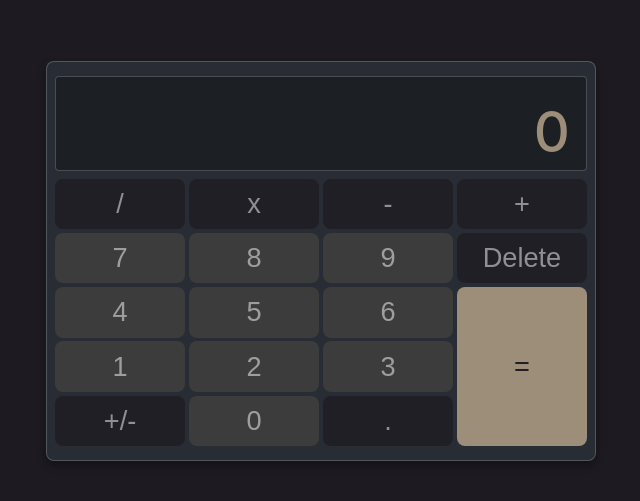
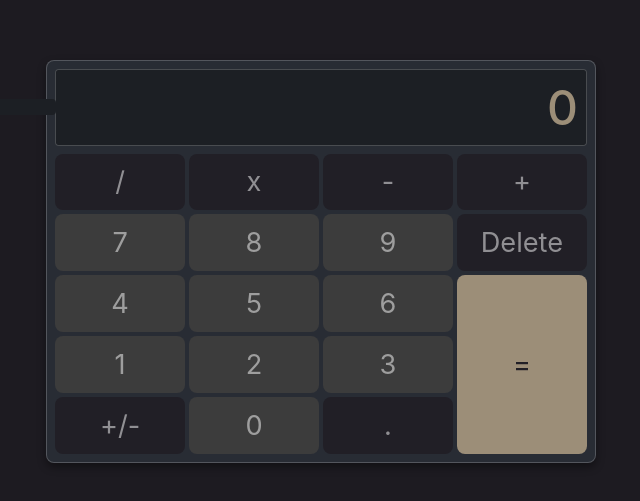
Before and after one commit to IaconoG/4-javascript-calculator, a React (Create React App) app: page / in a window 1280 px wide. Shown: the part 139-640 px from the top of the page, without its empty margins (319-959 px from the left). Built offline with nearby package versions, Linux system fonts and the light colour scheme.

Commit message:
fin estilos

```diff
--- a/src/App.css
+++ b/src/App.css
@@ -14,6 +14,7 @@
   box-sizing: border-box;
   margin: 0;
   padding: 0;
+  font-family: -apple-system, BlinkMacSystemFont, 'Segoe UI', 'Roboto', 'Oxygen', 'Ubuntu', 'Cantarell', 'Fira Sans', 'Droid Sans', 'Helvetica Neue', sans-serif;
 }
 button {
   border: none;
@@ -21,15 +22,14 @@ button {
   color: var(--clr-white-medium);
   user-select: none;
 }
-input[type="text"] {
-  all: initial;
-  font-family: -apple-system, BlinkMacSystemFont, 'Segoe UI', 'Roboto', 'Oxygen', 'Ubuntu', 'Cantarell', 'Fira Sans', 'Droid Sans', 'Helvetica Neue', sans-serif;
-  text-align: end;
-  padding-inline: 1rem;
-  font-weight: 500;
-  display: block;
+input {
+  background-color: var(--clr-black-darker);
+  border: none;
+  color: var(--crl-primary-color);
+  line-height: 100%;
+  min-width: 100%;
+  border-radius: 0.25rem;
 }
-
 .app {
   width: 100vw;
   height: 100vh;
@@ -44,7 +44,7 @@ input[type="text"] {
   width: 550px;
   max-width: 550px;
   min-height: 400px;
-  height: 400px;
+  height: auto;
   max-height: 80vh;
   padding: 0.5rem;
   display: flex;
@@ -58,31 +58,29 @@ input[type="text"] {
 }
 .display {
   width: 100%;
+  min-height: 4rem;
+  display: flex;
+  align-items: center;
+  justify-content: flex-end;
   height: auto;
-  display: flex;
-  flex-direction: column;
   background-color: var(--clr-black-darker);
   border-radius: 0.25rem;
-  border: 1px solid var(--clr-white-disabled);
-  padding-block: 0.25rem;
-}
-.display .operation {
-  font-size: 1rem;
-  letter-spacing: 0.1rem;
-  color: var(--clr-white-medium);
-  padding-top: 0.3rem;
+  border: 1px solid var(--clr-white-disabled);;
 }
 .display .result {
-  font-size: 3.5rem;
-  color: var(--crl-primary-color);
-  margin-top: -0.5rem;
-  white-space: nowrap;
+  width: 100%;
   overflow: hidden;
-  text-overflow: ellipsis;
+  text-align: end;
+  font-size: 3rem;
+  font-weight: 500;
+  padding: 0.5rem;
+  transition: font-size 0.3s ease-in-out,
+              height 0.3s ease-in-out;
 }
 .btns-container {
   width: 100%;
-  height: 70%;
+  min-height: 3rem;
+  height: 300px;
   display: grid;
   grid-template-columns: repeat(4, 1fr);
   grid-template-rows: auto;
@@ -93,10 +91,9 @@ input[type="text"] {
   font-size: 1.7rem;
   cursor: pointer;
   transition: all 0.1s ease-in-out;
+  border: 1px solid transparent;
 }
-.btn:active {
-  transform: scale(0.95);
-}
+
 .btn.numbers {
   background-color: var(--clr-grey-surface);
 }
@@ -104,7 +101,13 @@ input[type="text"] {
   background-color: var(--clr-dark-surface);
 }
 .btn.equals {
-  grid-row: span 3; /* El botón "igual" ocupa 2 filas */
+  grid-row: span 3; /* El botón "igual" ocupa 3 filas */
   background-color: var(--crl-primary-color);
   color: var(--clr-dark-surface);
 }
+.btn:active {
+  transform: scale(0.95);
+}
+.btn:hover {
+  border: 1px solid var(--clr-white-medium);
+}
```
